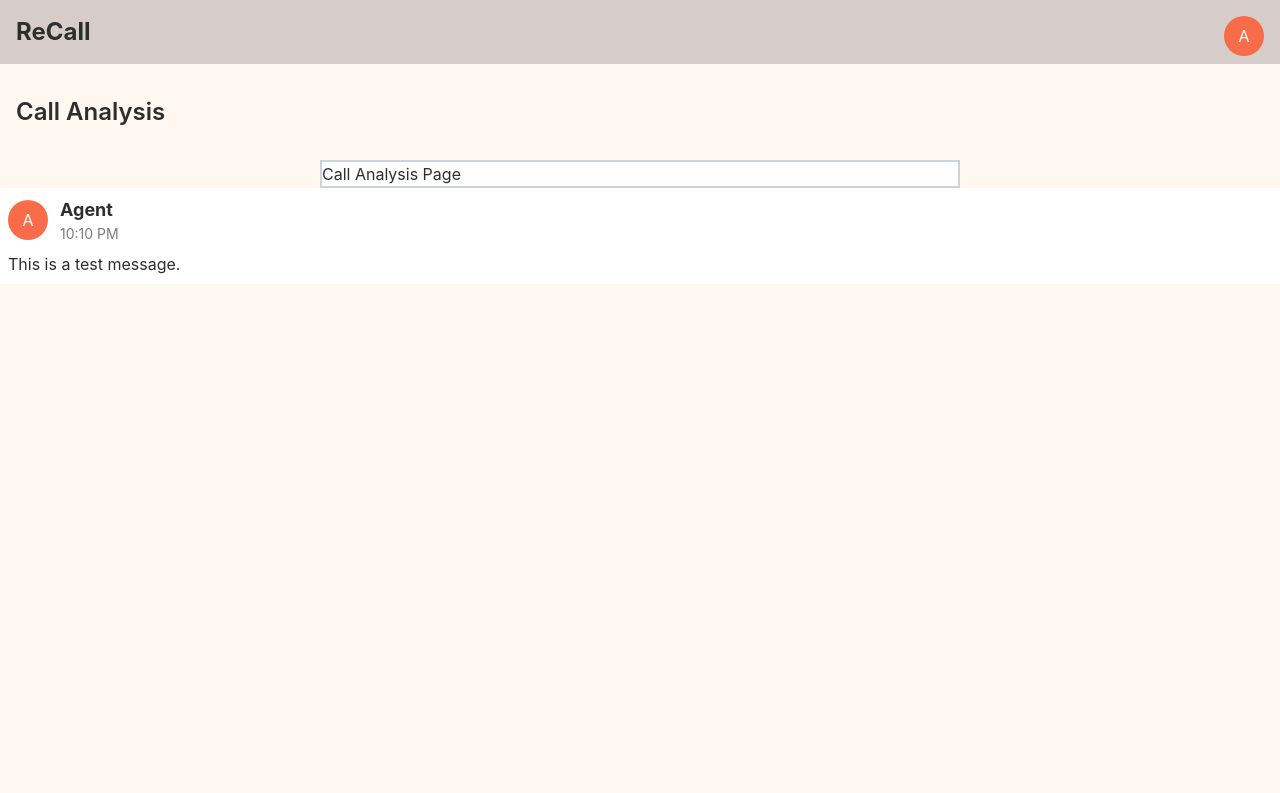
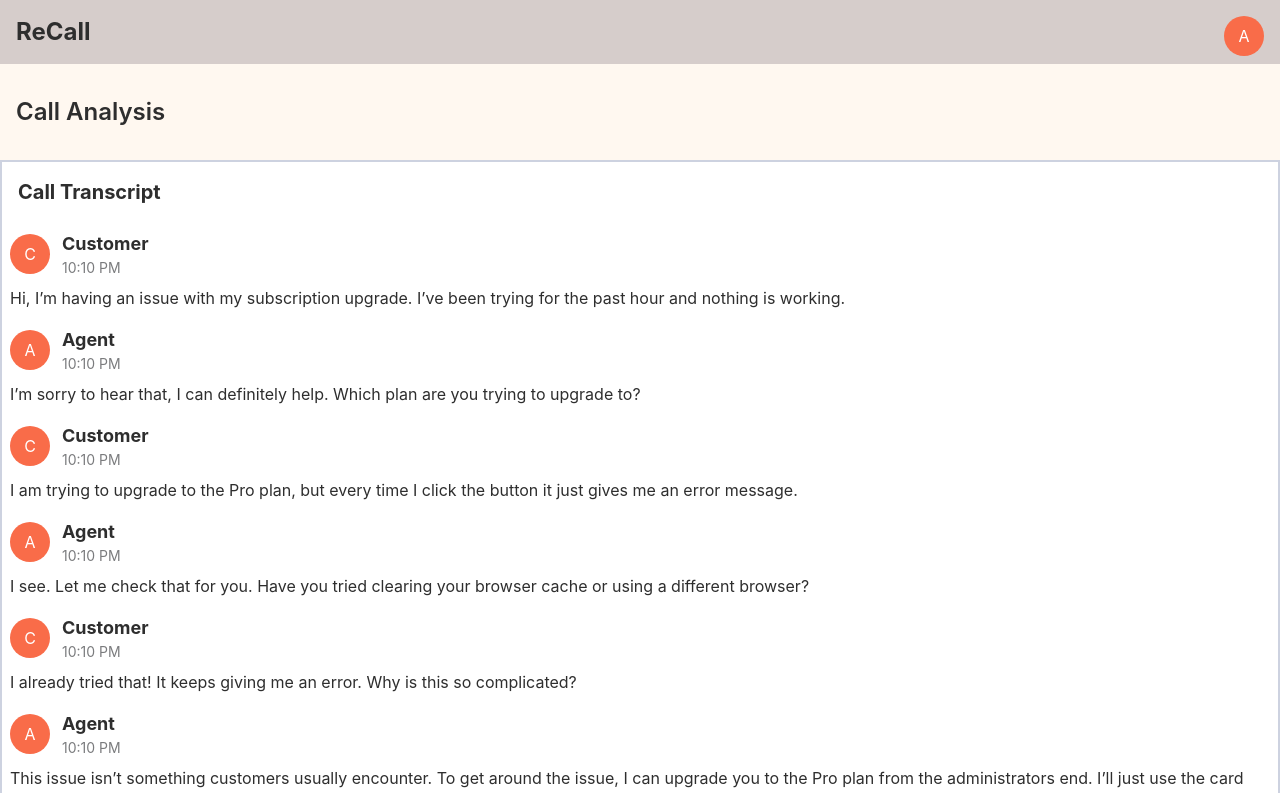
Before and after one commit to HarryXu497/CSC207-FTL, a React (Vite) app in the folder packages/web/: page / in a window 1280 px wide. Shown: the top 793 px of the page. Built offline with nearby package versions, Linux system fonts and the light colour scheme.

Commit message:
Create Conversation component

```diff
--- a/packages/web/src/CallAnalysisPage.tsx
+++ b/packages/web/src/CallAnalysisPage.tsx
@@ -1,16 +1,14 @@
 import Card from "./components/Card";
-import Message from "./components/Message";
+import Conversation from "./components/Conversation";
 import NavBar from "./components/NavBar";
+import {messages} from "./tempCall";
 
 export default function CallAnalysisPage() {
   return (
     <main className="min-h-screen w-full">
         <NavBar className="mb-4" />
         <h1 className="mb-4 text-left text-2xl font-semibold p-4">Call Analysis</h1>
-        <Card className="mx-auto w-1/2">
-            <p>Call Analysis Page</p>
-        </Card>
-        <Message name="Agent" time={new Date()} content="This is a test message." />
+        <Conversation messages={messages} title="Call Transcript" />
 
     </main>
   );
--- /dev/null
+++ b/packages/web/src/components/Conversation.tsx
@@ -0,0 +1,30 @@
+import Card from './Card';
+import Message from './Message';
+import type { MessageData } from '../tempCall';
+
+type ConversationProps = {
+  messages: MessageData[];
+  title: string;
+  className?: string
+};
+
+
+export default function Conversation({ messages, title }: ConversationProps){
+    return (
+        <Card className="conversation">
+            <header className="conversationHeader">
+                <h2 className="text-xl font-bold p-4 align-left">{title}</h2>
+            </header>
+            <div className="conversationBody">
+                {messages.map((message) => (
+                    <Message
+                        key={message.id}
+                        name={message.name}
+                        time={message.time}
+                        content={message.content}
+                    />
+                ))}
+            </div>
+        </Card>
+    )
+}
--- a/packages/web/src/components/Message.tsx
+++ b/packages/web/src/components/Message.tsx
@@ -12,7 +12,7 @@ export default function Message({className = "", name, time, content}: MessagePr
         <div className={`message ${className}`}>
 
             <div className="messageHeader">
-                <ProfileIcon />
+                <ProfileIcon name = {name} />
                 <div>
                     <p className = "text-lg font-bold">{name}</p>
                     <p className = "text-sm text-secondary">{time.toLocaleTimeString([], {hour: '2-digit', minute: '2-digit'})}</p>
--- a/packages/web/src/components/ProfileIcon.tsx
+++ b/packages/web/src/components/ProfileIcon.tsx
@@ -3,7 +3,7 @@ type ProfileIconProps = {
     className?: string
 };
 
-export default function ProfileIcon({className = "" }: ProfileIconProps){
+export default function ProfileIcon({name, className = "" }: ProfileIconProps){
     const initials = (str?: string) => {
         if (!str) return 'A';
         const parts = str.split(' ');
@@ -13,7 +13,7 @@ export default function ProfileIcon({className = "" }: ProfileIconProps){
 
     return (
         <div className={`profileIcon ${className} flex justify-center items-center`}>
-            <p>{initials()}</p>
+            <p>{initials(name)}</p>
         </div>
     )
 }
--- /dev/null
+++ b/packages/web/src/tempCall.ts
@@ -0,0 +1,55 @@
+export type MessageData = {
+    id: number;
+    name: string;
+    time: Date;
+    content: string;
+};
+
+export const messages: MessageData[] = [{
+    id: 1,
+    name: "Customer",
+    time: new Date(),
+    content: "Hi, I’m having an issue with my subscription upgrade. I’ve been trying for the past hour and nothing is working."
+  },
+  {
+    id: 2,
+    name: "Agent",
+    time: new Date(),
+    content: "I’m sorry to hear that, I can definitely help. Which plan are you trying to upgrade to?"
+  },
+  {
+    id: 3,
+    name: "Customer",
+    time: new Date(),
+    content: "I am trying to upgrade to the Pro plan, but every time I click the button it just gives me an error message."
+  },
+  {
+    id: 4,
+    name: "Agent",
+    time: new Date(),
+    content: "I see. Let me check that for you. Have you tried clearing your browser cache or using a different browser?"
+  },
+  {
+    id: 5,
+    name: "Customer",
+    time: new Date(),
+    content: "I already tried that! It keeps giving me an error. Why is this so complicated?"
+  },
+  {
+    id: 6,
+    name: "Agent",
+    time: new Date(),
+    content: "This issue isn’t something customers usually encounter. To get around the issue, I can upgrade you to the Pro plan from the administrators end. I’ll just use the card you have on file."
+  },
+  {
+    id: 7,
+    name: "Customer",
+    time: new Date(),
+    content: "I suppose that works-"
+  },
+  {
+    id: 8,
+    name: "Agent",
+    time: new Date(),
+    content: "What is your account number?"
+  },]
```
